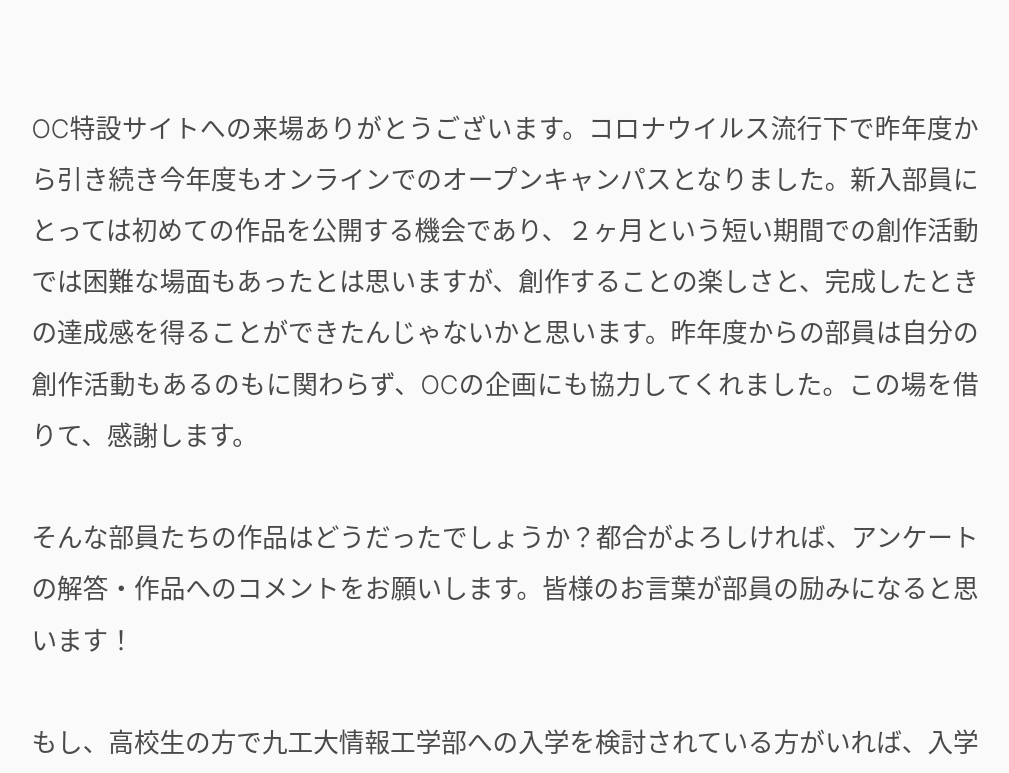
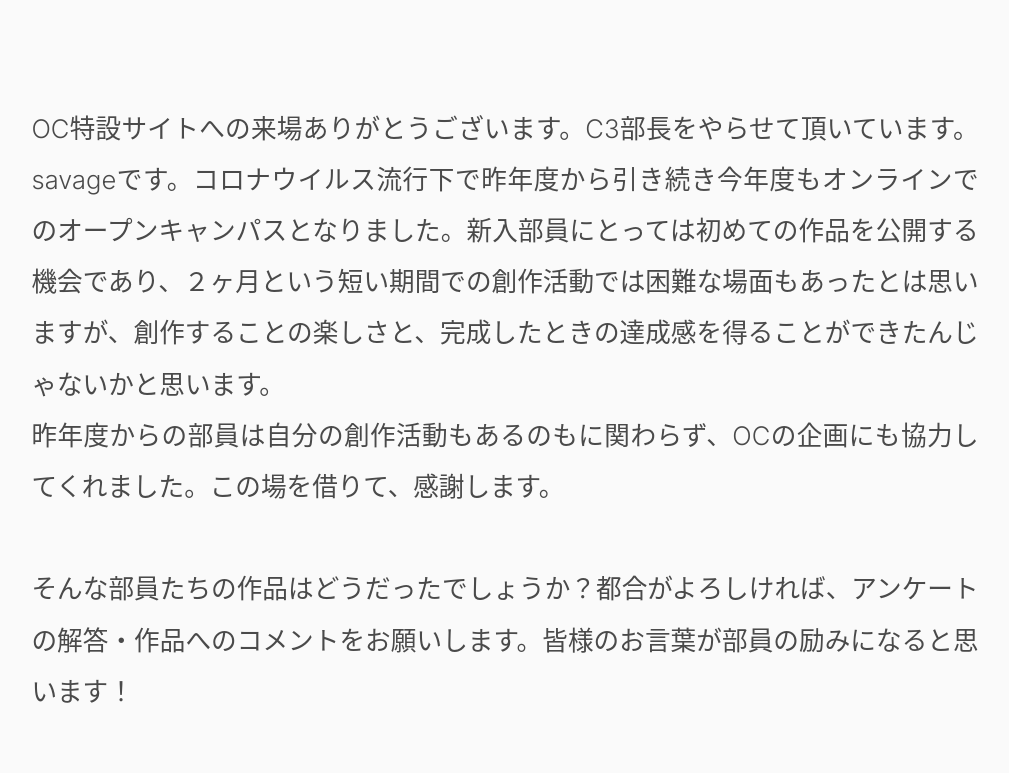
Before and after one commit to Kyutech-C3/OpenCampus2021, a Nuxt app: page / in a window 1280 px wide. Shown: the part 5667-6440 px from the top of the page, without its empty margins (199-1208 px from the left). Built offline with nearby package versions, Linux system fonts and the light colour scheme.

Commit message:
[change] 部長の一言を差し替え

```diff
--- a/components/top/Message.vue
+++ b/components/top/Message.vue
@@ -6,9 +6,10 @@
     </div>
     <div class="main">
       <div class="mainContent">
-          OC特設サイトへの来場ありがとうございます。コロナウイルス流行下で昨年度から引き続き今年度もオンラインでのオープンキャンパスとなりました。新入部員にとっては初めての作品を公開する機会であり、２ヶ月という短い期間での創作活動では困難な場面もあったとは思いますが、創作することの楽しさと、完成したときの達成感を得ることができたんじゃないかと思います。昨年度からの部員は自分の創作活動もあるのもに関わらず、OCの企画にも協力してくれました。この場を借りて、感謝します。<br/><br/>
-          そんな部員たちの作品はどうだったでしょうか？都合がよろしければ、アンケートの解答・作品へのコメントをお願いします。皆様のお言葉が部員の励みになると思います！<br/><br/>
-          もし、高校生の方で九工大情報工学部への入学を検討されている方がいれば、入学後のサークル見学などで是非C3部室を訪れてみて下さい！『何かを創りたい』という気持ちだけでC3は入部できます！<br/>
+        OC特設サイトへの来場ありがとうございます。C3部長をやらせて頂いています。savageです。コロナウイルス流行下で昨年度から引き続き今年度もオンラインでのオープンキャンパスとなりました。新入部員にとっては初めての作品を公開する機会であり、２ヶ月という短い期間での創作活動では困難な場面もあったとは思いますが、創作することの楽しさと、完成したときの達成感を得ることができたんじゃないかと思います。<br/>
+        昨年度からの部員は自分の創作活動もあるのもに関わらず、OCの企画にも協力してくれました。この場を借りて、感謝します。<br/><br/>
+        そんな部員たちの作品はどうだったでしょうか？都合がよろしければ、アンケートの解答・作品へのコメントをお願いします。皆様のお言葉が部員の励みになると思います！<br/><br/>
+        もし、高校生の方で九工大情報工学部への入学を検討されている方がいれば、入学後のサークル見学などで是非C3部室を訪れてみて下さい！『何かを創りたい』という気持ちだけでC3は入部できます！<br/>
       </div>
     </div>
   </div>
```
